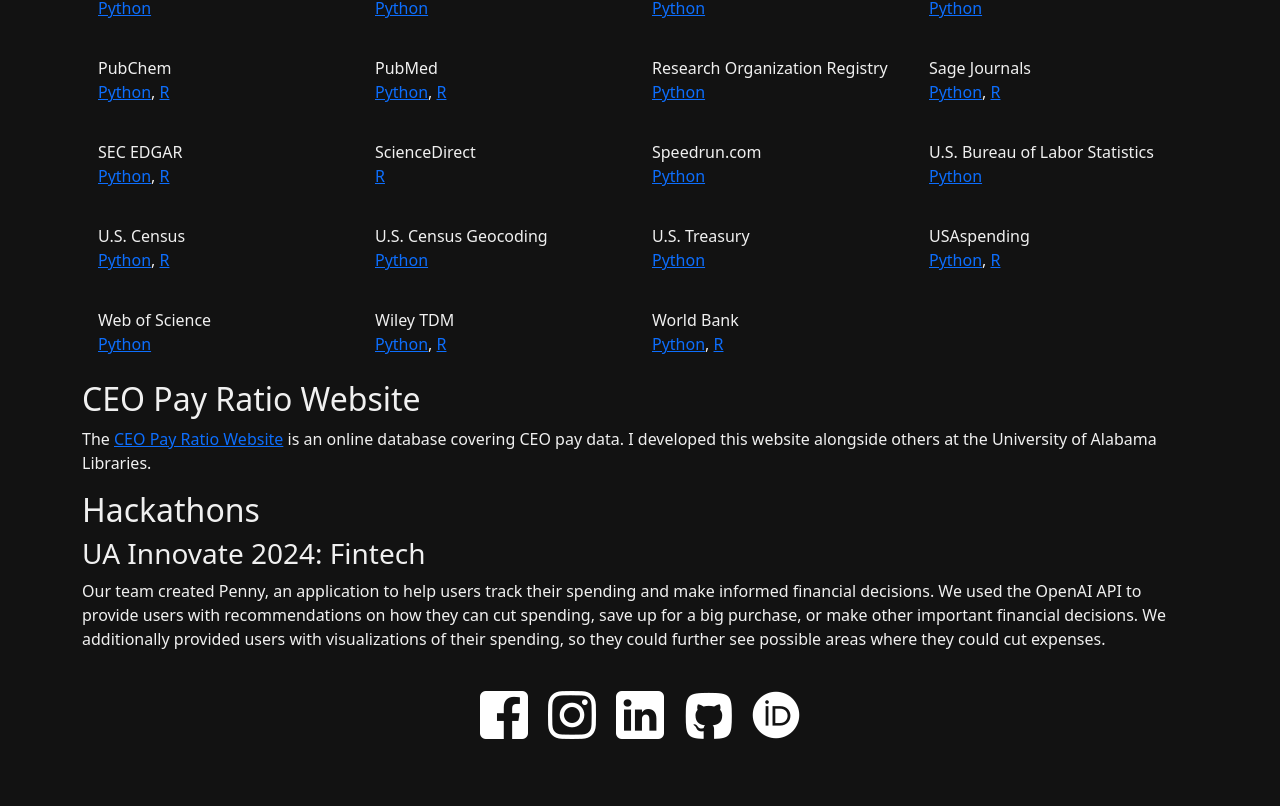
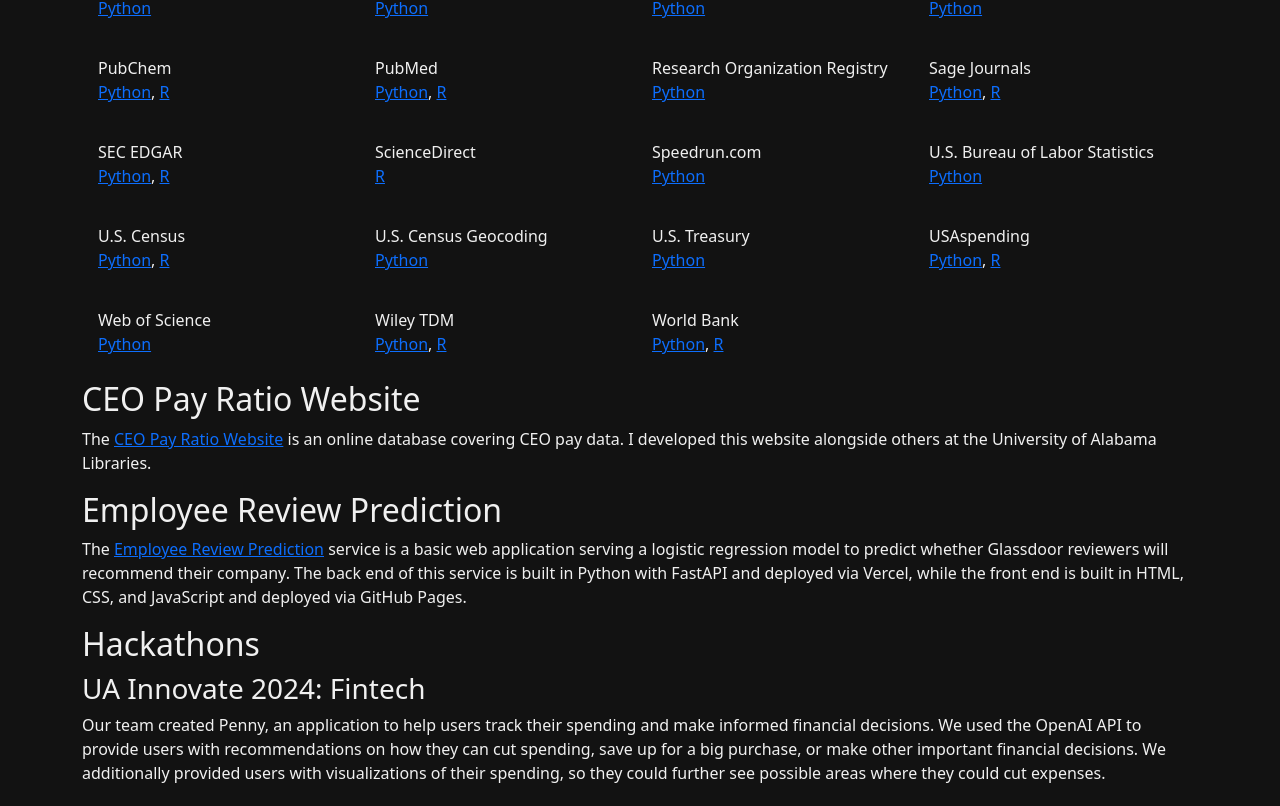
Before and after one commit to MoenMi/moenmi.github.io, a React (Vite) app: page /#/projects in a window 1280 px wide. Shown: the part 394-1200 px from the top of the page. Before the commit the page ends 1133 px from the top, so only its background shows below. Built offline with nearby package versions, Linux system fonts and the light colour scheme.

Commit message:
Add Glassdoor project to site

```diff
--- a/src/pages/Projects.jsx
+++ b/src/pages/Projects.jsx
@@ -1,7 +1,6 @@
 import { useEffect } from "react";
 
-const BASE_URL =
-  "https://ua-libraries-research-data-services.github.io/UALIB_ScholarlyAPI_Cookbook";
+const BASE_URL = "https://ua-libraries-research-data-services.github.io/UALIB_ScholarlyAPI_Cookbook";
 
 const cookbookProjects = [
   {
@@ -164,6 +163,21 @@
       </p>
     ),
   },
+  {
+    title: "Employee Review Prediction",
+    content: (
+      <p>
+        The {" "}
+        <a href="https://mtmoen.com/employee-review-prediction/" target="_blank" rel="noreferrer">
+          Employee Review Prediction
+        </a>{" "}
+        service is a basic web application serving a logistic regression model to predict whether
+        Glassdoor reviewers will recommend their company. The back end of this service is built in
+        Python with FastAPI and deployed via Vercel, while the front end is built in HTML, CSS, and
+        JavaScript and deployed via GitHub Pages.
+      </p>
+    ),
+  },
 ];
 
 const hackathons = [
```
Also changed, not shown: 1 other file (tests, documents, lock files or other folders).
